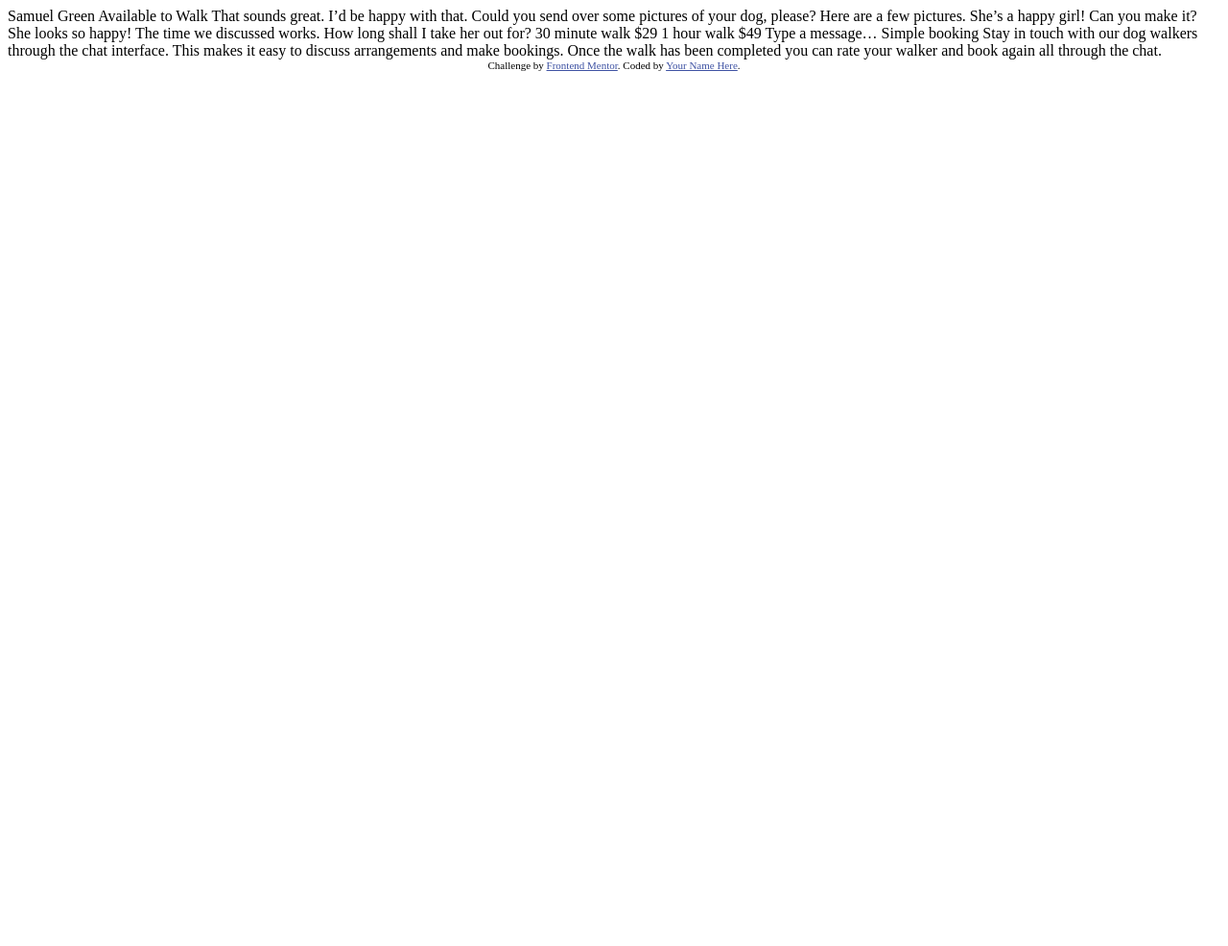
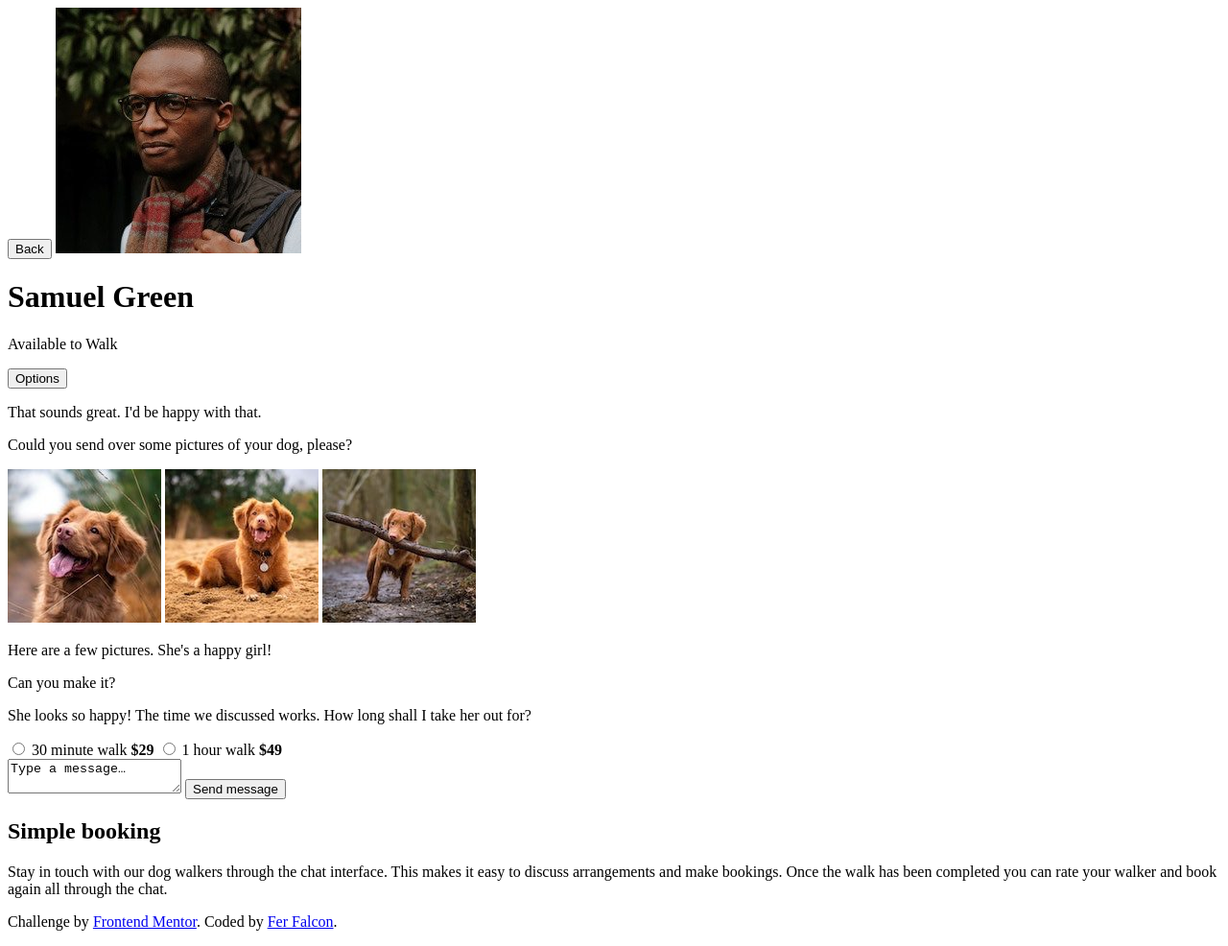
Before and after one commit to ferfalcon/chat-app-css-illustration, a plain HTML site: page index.html in a window 1280 px wide. Shown: the whole page at 96% size. Before the commit the page ends 800 px from the top, so only its background shows below. Drawn offline with Linux system fonts and the light colour scheme.

Commit message:
Initial markup

```diff
--- a/index.html
+++ b/index.html
@@ -2,50 +2,57 @@
 <html lang="en">
 <head>
   <meta charset="UTF-8">
-  <meta name="viewport" content="width=device-width, initial-scale=1.0"> <!-- displays site properly based on user's device -->
-
+  <meta name="viewport" content="width=device-width, initial-scale=1.0">
+  <title>Frontend Mentor | Chat app CSS illustration</title>
   <link rel="icon" type="image/png" sizes="32x32" href="./images/favicon-32x32.png">
-
-  <title>Frontend Mentor | [Challenge Name Here]</title>
-
-  <!-- Feel free to remove these styles or customise in your own stylesheet 👍 -->
-  <style>
-    .attribution { font-size: 11px; text-align: center; }
-    .attribution a { color: hsl(228, 45%, 44%); }
-  </style>
 </head>
 <body>
-
-  Samuel Green
-  Available to Walk
-
-  That sounds great. I’d be happy with that.
-
-  Could you send over some pictures of your dog, please?
-
-  Here are a few pictures. She’s a happy girl!
-
-  Can you make it?
-
-  She looks so happy! The time we discussed works. How long shall I take her out for?
-
-  30 minute walk
-  $29
-
-  1 hour walk
-  $49
-
-  Type a message…
-
-  Simple booking
-
-  Stay in touch with our dog walkers through the chat interface. This makes it easy to
-  discuss arrangements and make bookings. Once the walk has been completed you can rate
-  your walker and book again all through the chat.
-
-  <div class="attribution">
-    Challenge by <a href="https://www.frontendmentor.io?ref=challenge" target="_blank">Frontend Mentor</a>.
-    Coded by <a href="#">Your Name Here</a>.
-  </div>
+	<main>
+		<header>
+			<button type="button">Back</button>
+			<img src="./assets/images/avatar.jpg" alt="Samuel Green avatar">
+			<h1>Samuel Green</h1>
+			<p>Available to Walk</p>
+			<button type="button">Options</button>
+		</header>
+		<p>That sounds great. I'd be happy with that.</p>
+		<p>Could you send over some pictures of your dog, please?</p>
+		<div>
+			<div>
+				<img src="./assets/images/dog-image-1.jpg" alt="">
+				<img src="./assets/images/dog-image-2.jpg" alt="">
+				<img src="./assets/images/dog-image-3.jpg" alt="">
+			</div>
+			<p>Here are a few pictures. She's a happy girl!</p>
+			<p>Can you make it?</p>
+		</div>
+		<div>
+			<p>She looks so happy! The time we discussed works. How long shall I take her out for?</p>
+			<label for="30min">
+				<input type="radio" id="30min" name="walk" value="29"/>
+				<span>30 minute walk</span>
+				<b>$29</b>
+			</label>
+			<label for="60min">
+				<input type="radio" id="60min" name="walk" value="29"/>
+				<span>1 hour walk</span>
+				<b>$49</b>
+			</label>
+		</div>
+		<form method="post">
+			<textarea id="message" name="message">Type a message…</textarea>
+			<button type="button">Send message</button>
+		</form>
+	</main>
+	<section>
+		<h1>Simple booking</h1>
+		<p>Stay in touch with our dog walkers through the chat interface. This makes it easy to discuss arrangements and make bookings. Once the walk has been completed you can rate your walker and book again all through the chat.</p>
+	</section>
+  <footer class="signature">
+		<p>
+			Challenge by <a href="https://www.frontendmentor.io?ref=challenge" target="_blank">Frontend Mentor</a>.
+			Coded by <a href="https://www.linkedin.com/in/fernandofalcon/" target="_blank">Fer Falcon</a>.
+		</p>
+	</footer>
 </body>
 </html>
```
